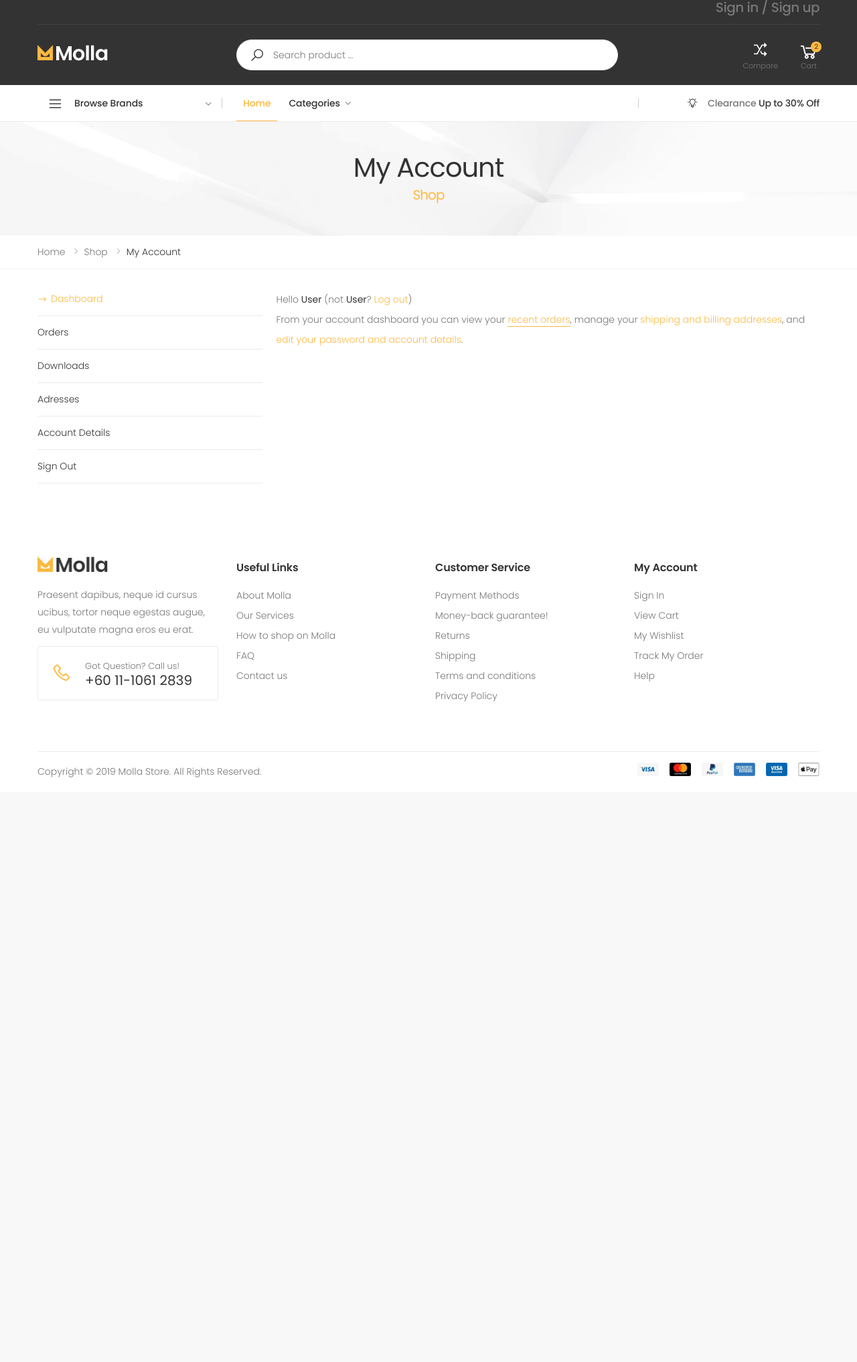
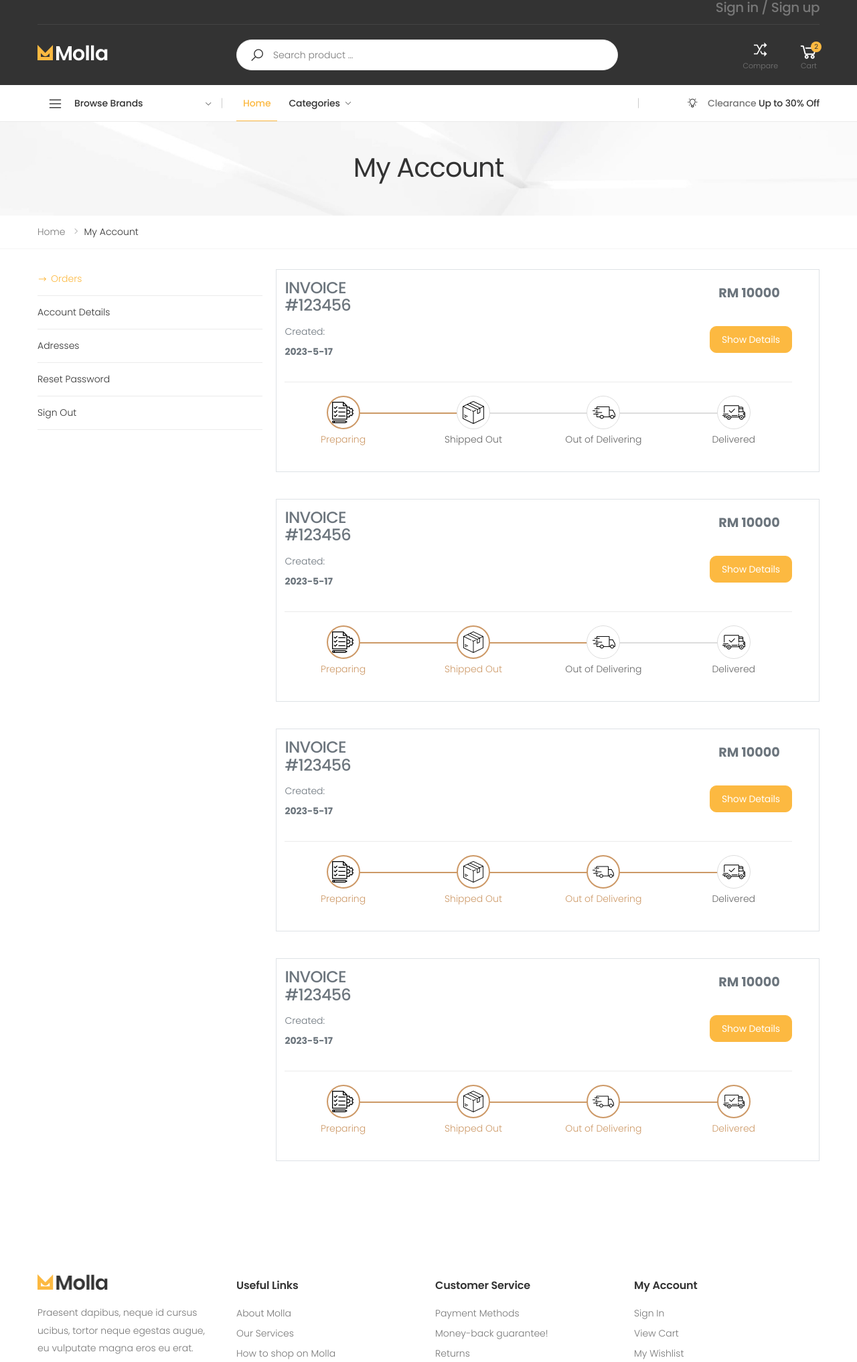
Before and after one commit to ThomasLimWZ/Software-Engine-Project, a PHP site: page /my-account.php in a window 1280 px wide. Shown: the top 2034 px of the page at 67% size. Before the commit the page ends 1161 px from the top, so only its background shows below. Run offline with PHP 8.4, Linux system fonts and the light colour scheme; some libraries are stand-ins or nearby versions.

Commit message:
amend layout

```diff
--- a/Customer/my-account.php
+++ b/Customer/my-account.php
@@ -2,6 +2,7 @@
 <html lang="en">
 
 <?php include('head.php') ?>
+
 <style>
 	.progressbar{
 		counter-reset: step;
@@ -85,14 +86,13 @@
         <main class="main">
         	<div class="page-header text-center" style="background-image: url('assets/images/page-header-bg.jpg')">
         		<div class="container">
-        			<h1 class="page-title">My Account<span>Shop</span></h1>
+        			<h1 class="page-title">My Account</h1>
         		</div><!-- End .container -->
         	</div><!-- End .page-header -->
             <nav aria-label="breadcrumb" class="breadcrumb-nav mb-3">
                 <div class="container">
                     <ol class="breadcrumb">
                         <li class="breadcrumb-item"><a href="index.php">Home</a></li>
-                        <li class="breadcrumb-item"><a href="#">Shop</a></li>
                         <li class="breadcrumb-item active" aria-current="page">My Account</li>
                     </ol>
                 </div><!-- End .container -->
@@ -105,19 +105,16 @@
 	                		<aside class="col-md-4 col-lg-3">
 	                			<ul class="nav nav-dashboard flex-column mb-3 mb-md-0" role="tablist">
 								    <li class="nav-item">
-								        <a class="nav-link active" id="tab-dashboard-link" data-toggle="tab" href="#tab-dashboard" role="tab" aria-controls="tab-dashboard" aria-selected="true">Dashboard</a>
+								        <a class="nav-link active" id="tab-orders-link" data-toggle="tab" href="#tab-orders" role="tab" aria-controls="tab-orders" aria-selected="false">Orders</a>
 								    </li>
 								    <li class="nav-item">
-								        <a class="nav-link" id="tab-orders-link" data-toggle="tab" href="#tab-orders" role="tab" aria-controls="tab-orders" aria-selected="false">Orders</a>
-								    </li>
-								    <li class="nav-item">
-								        <a class="nav-link" id="tab-downloads-link" data-toggle="tab" href="#tab-downloads" role="tab" aria-controls="tab-downloads" aria-selected="false">Downloads</a>
+								        <a class="nav-link" id="tab-account-link" data-toggle="tab" href="#tab-account" role="tab" aria-controls="tab-account" aria-selected="false">Account Details</a>
 								    </li>
 								    <li class="nav-item">
 								        <a class="nav-link" id="tab-address-link" data-toggle="tab" href="#tab-address" role="tab" aria-controls="tab-address" aria-selected="false">Adresses</a>
 								    </li>
 								    <li class="nav-item">
-								        <a class="nav-link" id="tab-account-link" data-toggle="tab" href="#tab-account" role="tab" aria-controls="tab-account" aria-selected="false">Account Details</a>
+								        <a class="nav-link" id="tab-reset-password-link" data-toggle="tab" href="#tab-reset-password" role="tab" aria-controls="tab-reset-password" aria-selected="false">Reset Password</a>
 								    </li>
 								    <li class="nav-item">
 								        <a class="nav-link" href="#">Sign Out</a>
@@ -127,14 +124,7 @@
 
 	                		<div class="col-md-8 col-lg-9">
 	                			<div class="tab-content">
-								    <div class="tab-pane fade show active" id="tab-dashboard" role="tabpanel" aria-labelledby="tab-dashboard-link">
-								    	<p>Hello <span class="font-weight-normal text-dark">User</span> (not <span class="font-weight-normal text-dark">User</span>? <a href="#">Log out</a>)
-								    	<br>
-								    	From your account dashboard you can view your <a href="#tab-orders" class="tab-trigger-link link-underline">recent orders</a>, manage your <a href="#tab-address" class="tab-trigger-link">shipping and billing addresses</a>, and <a href="#tab-account" class="tab-trigger-link">edit your password and account details</a>.</p>
-								    </div><!-- .End .tab-pane -->
-
-								    <div class="tab-pane fade" id="tab-orders" role="tabpanel" aria-labelledby="tab-orders-link">
-
+								    <div class="tab-pane fade show active" id="tab-orders" role="tabpanel" aria-labelledby="tab-orders-link">
 										<div class="card shadow-0 border mb-4">
 											<div class="card-body">
 												<div class="row" style="padding-top:10px; font-size:18pt;">
@@ -322,11 +312,6 @@
 
 								    </div><!-- .End .tab-pane -->
 
-								    <div class="tab-pane fade" id="tab-downloads" role="tabpanel" aria-labelledby="tab-downloads-link">
-								    	<p>No downloads available yet.</p>
-								    	<a href="category.php" class="btn btn-outline-primary-2"><span>GO SHOP</span><i class="icon-long-arrow-right"></i></a>
-								    </div><!-- .End .tab-pane -->
-
 								    <div class="tab-pane fade" id="tab-address" role="tabpanel" aria-labelledby="tab-address-link">
 								    	<p>The following addresses will be used on the checkout page by default.</p>
 
@@ -364,24 +349,32 @@
 								    	<form action="#">
 			                				<div class="row">
 			                					<div class="col-sm-6">
-			                						<label>First Name *</label>
+			                						<label>First Name <span class="text-danger">*</span></label>
 			                						<input type="text" class="form-control" required>
 			                					</div><!-- End .col-sm-6 -->
 
 			                					<div class="col-sm-6">
-			                						<label>Last Name *</label>
+			                						<label>Last Name <span class="text-danger">*</span></label>
 			                						<input type="text" class="form-control" required>
 			                					</div><!-- End .col-sm-6 -->
 			                				</div><!-- End .row -->
 
-		            						<label>Display Name *</label>
-		            						<input type="text" class="form-control" required>
-		            						<small class="form-text">This will be how your name will be displayed in the account section and in reviews</small>
-
-		                					<label>Email address *</label>
+		                					<label>Email Address <span class="text-danger">*</span></label>
 		        							<input type="email" class="form-control" required>
 
-		            						<label>Current password (leave blank to leave unchanged)</label>
+											<label>Phone Number <span class="text-danger">*</span></label>
+											<input type="number" class="form-control" required>
+
+		                					<button type="submit" class="btn btn-outline-primary-2">
+			                					<span>SAVE CHANGES</span>
+			            						<i class="icon-long-arrow-right"></i>
+			                				</button>
+			                			</form>
+								    </div><!-- .End .tab-pane -->
+
+								    <div class="tab-pane fade" id="tab-reset-password" role="tabpanel" aria-labelledby="tab-reset-password-link">
+								    	<form action="#">
+											<label>Current password (leave blank to leave unchanged)</label>
 		            						<input type="password" class="form-control">
 
 		            						<label>New password (leave blank to leave unchanged)</label>
@@ -394,7 +387,7 @@
 			                					<span>SAVE CHANGES</span>
 			            						<i class="icon-long-arrow-right"></i>
 			                				</button>
-			                			</form>
+										</form>
 								    </div><!-- .End .tab-pane -->
 								</div>
 	                		</div><!-- End .col-lg-9 -->
```
